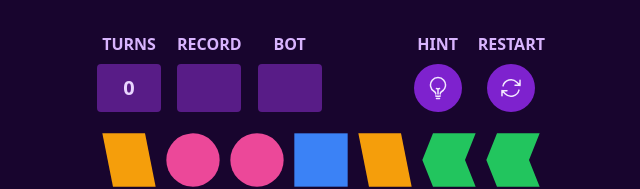
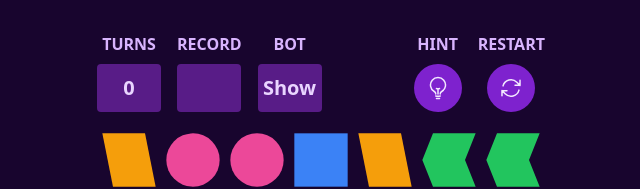
Before and after one commit to nico-bachner/nrk-former, a Next.js app: page / in a window 1280 px wide. Shown: the top 189 px of the page, without its empty margins (319-959 px from the left). Built offline with nearby package versions, Linux system fonts and the light colour scheme.

Commit message:
fix: bot score initial state

```diff
--- a/src/game.tsx
+++ b/src/game.tsx
@@ -45,7 +45,7 @@ export const Game: React.FC = () => {
                 })
               }}
             >
-              {isBotScorePending ? '...' : botTurns}
+              {isBotScorePending ? '...' : (botTurns ?? 'Show')}
             </button>
           </Counter>
         </div>
```
